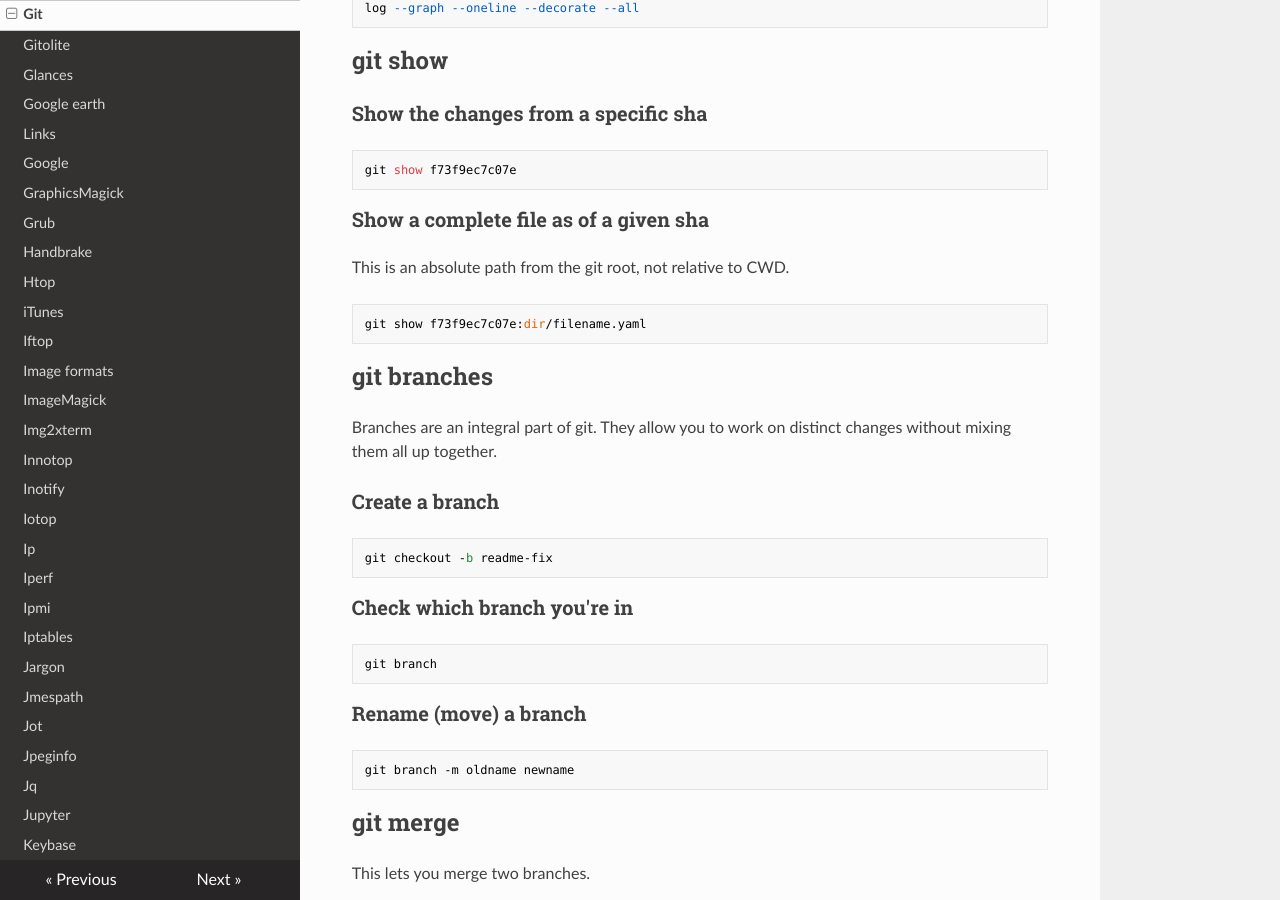
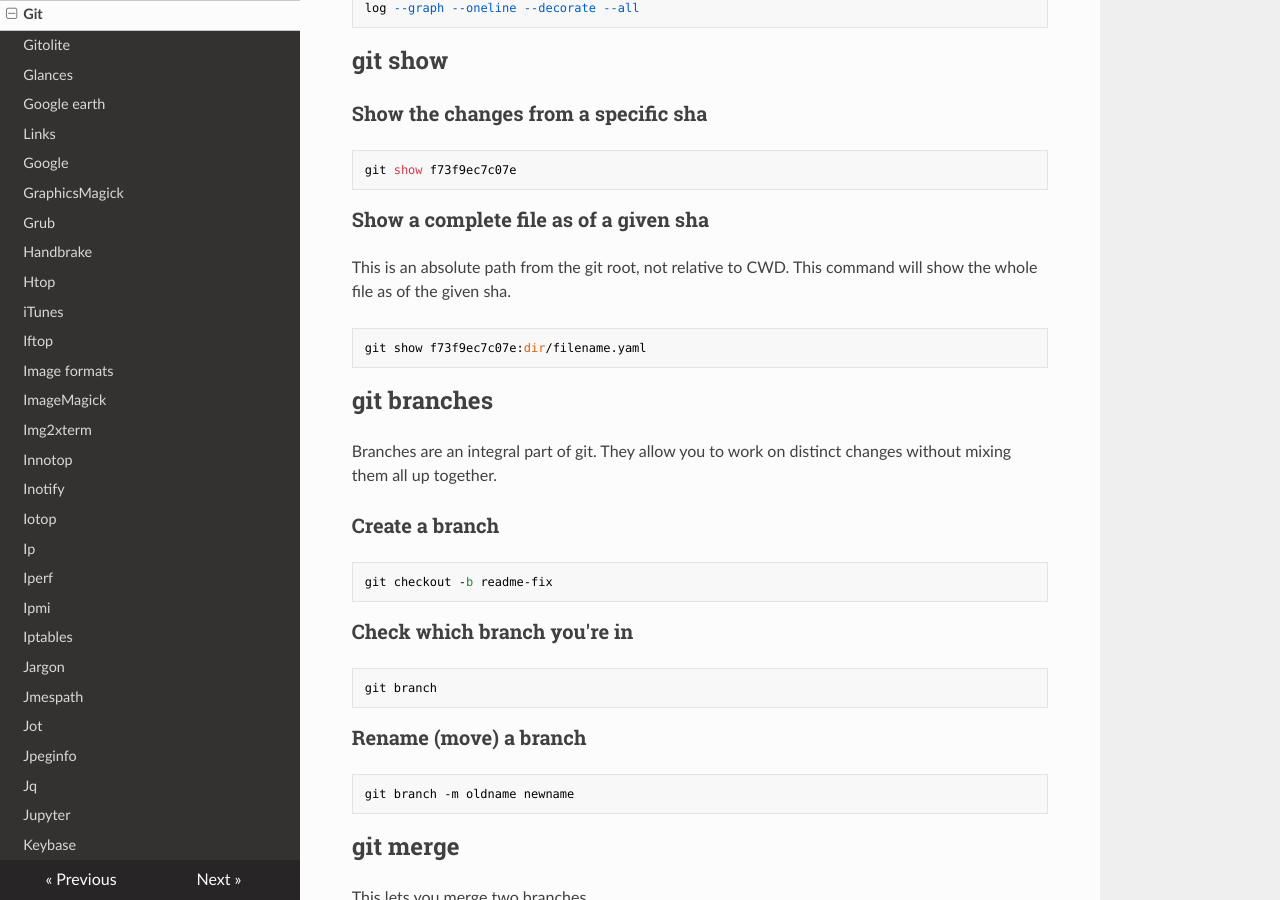
Before and after one commit to lando-cal/tech-notes, an MkDocs documentation site: the page built from docs/git.md, in a window 1280 px wide and 900 px high, scrolled down 4926 px. Built offline with MkDocs 1.6.1, drawn with Linux system fonts in a browser that asks for light colours; nearby versions of some CDN libraries.

Commit message:
More details

````diff
--- a/docs/git.md
+++ b/docs/git.md
@@ -255,7 +255,7 @@ git show f73f9ec7c07e
 
 ### Show a complete file as of a given sha
 
-This is an absolute path from the git root, not relative to CWD.
+This is an absolute path from the git root, not relative to CWD. This command will show the whole file as of the given sha.
 
 ```
 git show f73f9ec7c07e:dir/filename.yaml
````
